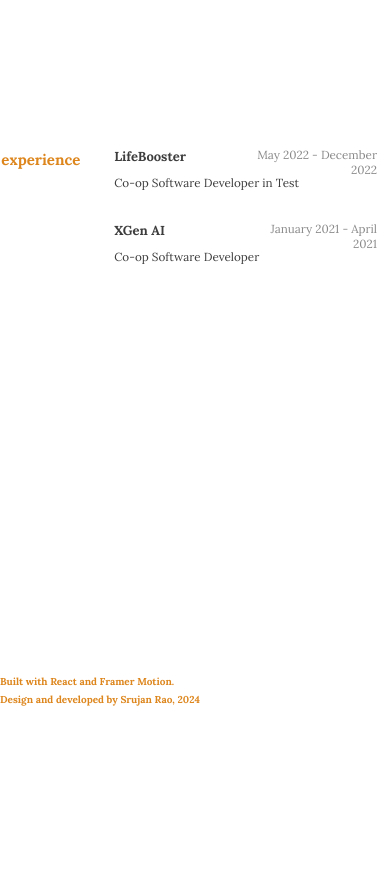
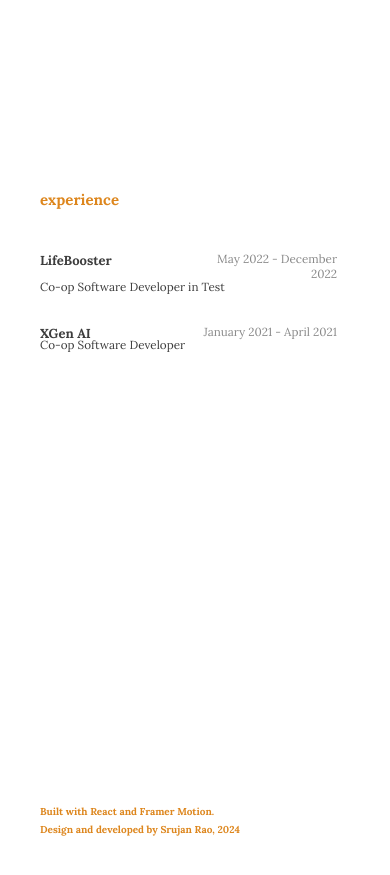
Before and after one commit to srujanr40/personal_website, a React (Create React App) app in the folder client/: page / in a window 390 px wide. Shown: the part 4360-5235 px from the top of the page. Before the commit the page ends 5116 px from the top, so only its background shows below. Built offline with nearby package versions, Linux system fonts and the light colour scheme.

Commit message:
experience and footer is mobile compatible

```diff
--- a/client/src/components/Experience/Experience.css
+++ b/client/src/components/Experience/Experience.css
@@ -1,17 +1,16 @@
 @media screen and (max-width: 600px) {
     .experience {
-        display: grid;
-        grid-template-columns: 2fr 5fr;
-        gap: 1%;
+        display: flex;
+        flex-direction: column;
+        margin: 4em;
     }
 
     .experience_subtitle {
-        grid-column: 1;
-        right: 2em;
+        align-self: flex-start;
+        margin-bottom: 1em;
     }
 
     .experience_content {
-        grid-column: 2;
         margin-right: 1em;
     }
 }
--- a/client/src/components/Footer/Footer.css
+++ b/client/src/components/Footer/Footer.css
@@ -1,6 +1,6 @@
 @media screen and (max-width: 600px) {
     .footer {
-
+        padding-left: 4em;
     }
 }
 
```
